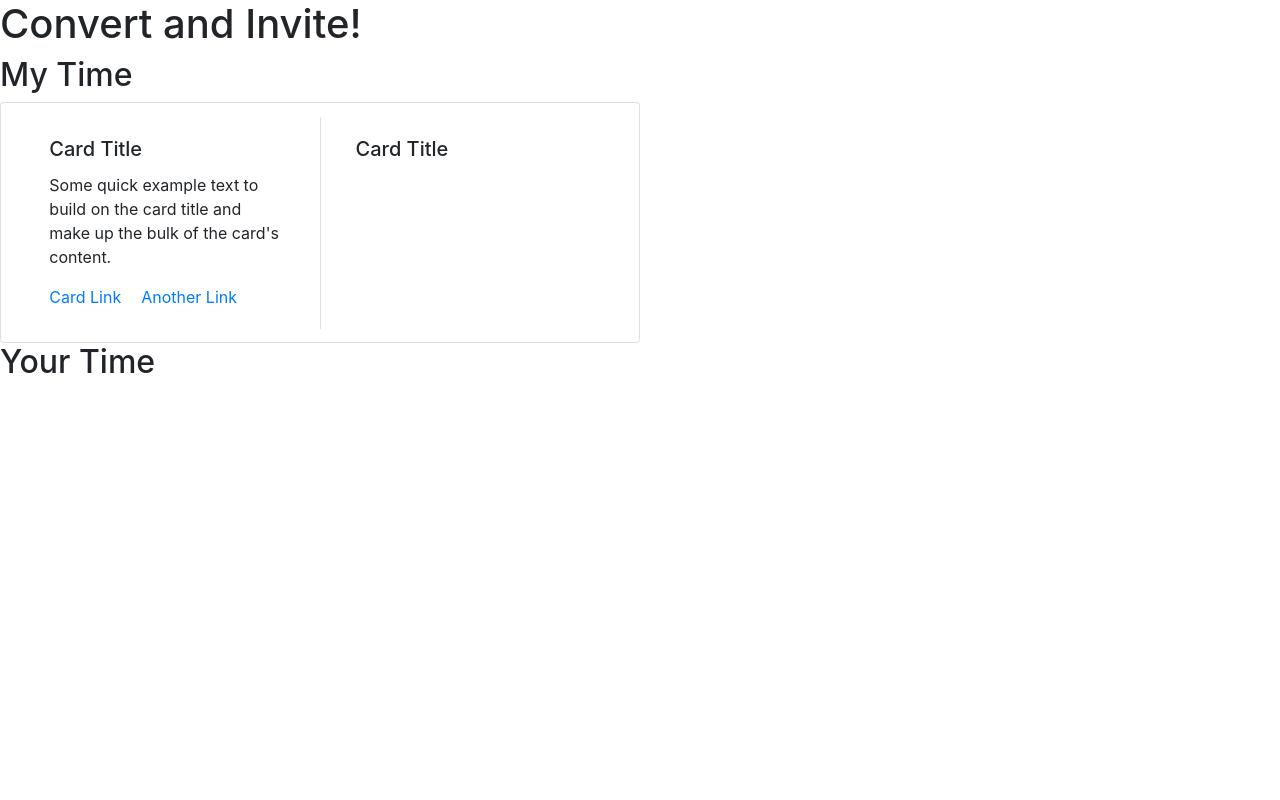
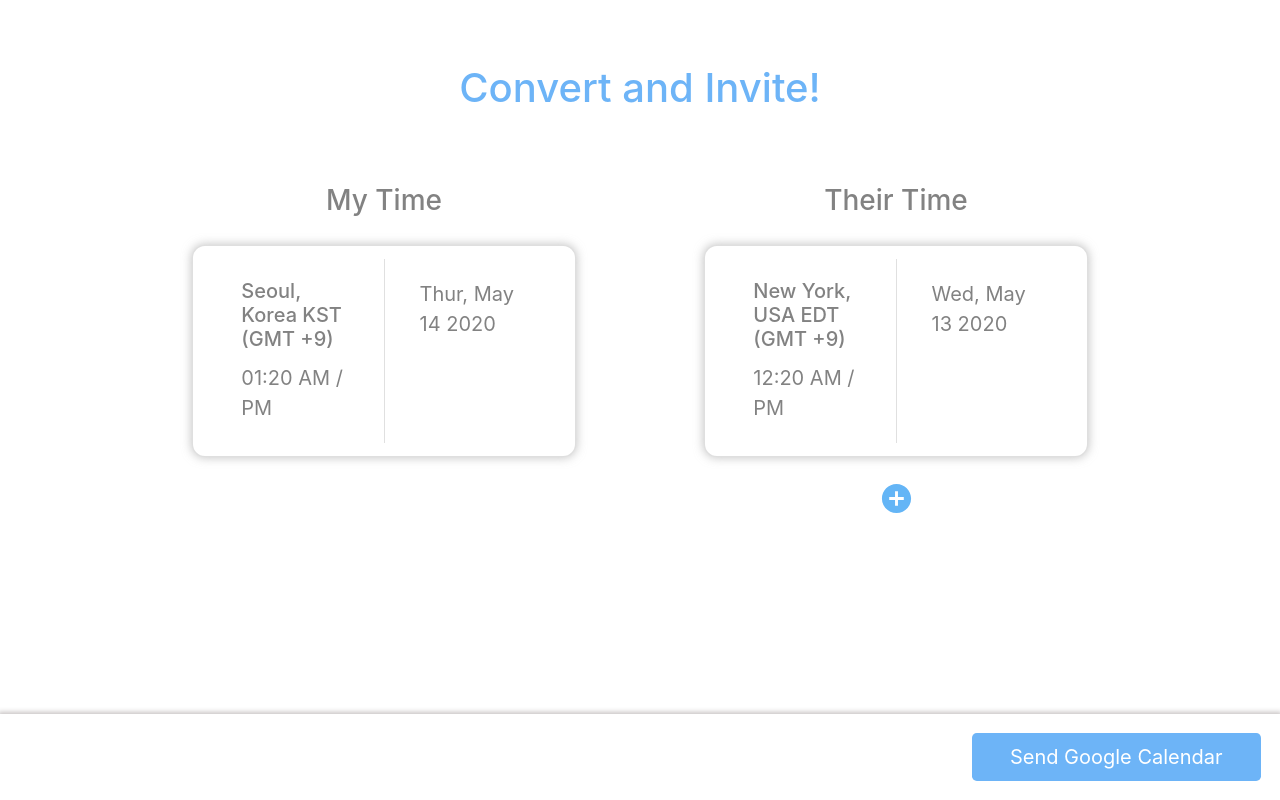
Before and after one commit to bungaepyo/web-app-inaeng-chinaeng, a React (Create React App) app: page / in a window 1280 px wide. Built offline with nearby package versions, Linux system fonts and the light colour scheme.

Commit message:
skeleton - home

```diff
--- a/package.json
+++ b/package.json
@@ -4,6 +4,7 @@
   "private": true,
   "dependencies": {
     "@material-ui/core": "^4.11.0",
+    "@material-ui/icons": "^4.9.1",
     "@testing-library/jest-dom": "^4.2.4",
     "@testing-library/react": "^9.5.0",
     "@testing-library/user-event": "^7.2.1",
@@ -11,6 +12,7 @@
     "react": "^16.13.1",
     "react-bootstrap": "^1.3.0",
     "react-dom": "^16.13.1",
+    "react-icons": "^3.11.0",
     "react-router-dom": "^5.2.0",
     "react-scripts": "3.4.3"
   },
--- a/src/components/Home.js
+++ b/src/components/Home.js
@@ -1,41 +1,44 @@
 import React from "react";
 import '../styles/Home.css';
-import { Col, Row } from "react-bootstrap";
+import { Button, Col, Row } from "react-bootstrap";
 import Card from "react-bootstrap/Card";
 import Container from "react-bootstrap/Container";
 import Divider from '@material-ui/core/Divider'
+import AddCircleIcon from '@material-ui/icons/AddCircle';
+import IconButton from '@material-ui/core/IconButton';
+import blue from "@material-ui/core/colors/blue";
 
 class Home extends React.Component{
     render(){
         return  <div className="app">
-                    <main>
                         <div className="header">
                             <h1 id="main-title">Convert and Invite!</h1>
                         </div>
 
-                        <div className="my-time-block">
-                            <div id="my-time-title">
-                                <h2>My Time</h2>
+                        <div className="card-block">
+                            <div className="card-block my-time">
+                                <div className="vertical-block">
+                                    <div className="title">
+                                        <h3>My Time</h3>
                                     </div>
-                            <div class="my-time-card">
-                            <Card style={{ width: '40rem' }}>
+                                    <div className="my-time-card">
+                                        <Card className="card">
                                             <Container>
                                                 <Row>
                                                     <Col className="my-time-time">
                                                             <Card.Body>
-                                                    <Card.Title>Card Title</Card.Title>
+                                                                <Card.Title className="card-title">
+                                                                    Seoul, Korea KST (GMT +9)
+                                                                </Card.Title>
                                                                 <Card.Text>
-                                                    Some quick example text to build on the card title and make up the bulk of
-                                                    the card's content.
+                                                                01:20 AM / PM
                                                                 </Card.Text>
-                                                    <Card.Link href="#">Card Link</Card.Link>
-                                                    <Card.Link href="#">Another Link</Card.Link>
                                                             </Card.Body>
                                                     </Col>
                                                     <Divider orientation="vertical" flexItem />
                                                     <Col className="my-time-date">
                                                             <Card.Body>
-                                                    <Card.Title>Card Title</Card.Title>
+                                                                <Card.Text>Thur, May 14 2020</Card.Text>
                                                             </Card.Body>
                                                     </Col>
                                                 </Row>
@@ -43,17 +46,54 @@ class Home extends React.Component{
                                         </Card>
                                     </div>
                                 </div>
+                            </div>
 
-                        <div className="your-time">
-                            <div id="your-time-title">
-                                <h2>Your Time</h2>
+                            <div className="card-block your-time">
+                                <div className="vertical-block">
+                                    <div className="title">
+                                            <h3>Their Time</h3>
+                                    </div>
+                                    <div className="your-time-card-container">
+                                        <div className="your-time-card">
+                                        <Card className="card">
+                                            <Container>
+                                                <Row>
+                                                    <Col className="your-time-time">
+                                                            <Card.Body>
+                                                                <Card.Title className="card-title">
+                                                                    New York, USA EDT (GMT +9)
+                                                                </Card.Title>
+                                                                <Card.Text>
+                                                                12:20 AM / PM
+                                                                </Card.Text>                                                            </Card.Body>
+                                                    </Col>
+                                                    <Divider orientation="vertical" flexItem />
+                                                    <Col className="your-time-date">
+                                                            <Card.Body>
+                                                                <Card.Text>Wed, May 13 2020</Card.Text>
+                                                            </Card.Body>
+                                                    </Col>
+                                                </Row>
+                                            </Container>
+                                        </Card>
+                                        </div>
+                                    </div>
+                                    <IconButton className="card-add-button">
+                                        <AddCircleIcon fontSize="large" style={{ color: blue[300] }}/>
+                                    </IconButton>
+                                </div>
                             </div>
                         </div>
 
                         <div className="footer">
-
+                            <Button
+                                className="send_google_button"
+                                variant="send"
+                                size="lg"
+                                style={{color:"white", background:"#6DB4F7"}}>
+                                    Send Google Calendar
+                            </Button>{' '}
                         </div>
-                    </main>
                 </div>;
     }
 }
--- a/src/styles/Home.css
+++ b/src/styles/Home.css
@@ -1,3 +1,79 @@
+html, body, #root, .app{
+    height: 100%;
+}
+
+.header{
+    text-align: center;
+    padding-top: 5%;
+    color: #6DB4F7;
+}
+
+body{
+    margin: 0;
+    padding: 0;
+    height:100%;
+}
+
+.title{
+    text-align: center;
+    padding-bottom: 5%;
+    color: #828282;
+}
+
+.card-block{
+    display: flex;
+    flex: 1;
+    color: #828282;
+}
+
+.card-block:first-child{
+    margin-top: 5%;
+    margin-bottom: 10%;
+    margin-right: 5%;
+    margin-left: 15%;
+}
+
+.card-block:last-child{
+    margin-top: 5%;
+    margin-bottom: 10%;
+    margin-right: 15%;
+    margin-left: 5%;
+}
+
+.card{
+    width: 100%;
+    border-radius: 13px;
+    box-shadow: 0 0 10px 1px rgba(164, 164, 164, 0.62);
+    margin-bottom: 3%;
+}
+
+.card-title{
+    font-size: 15pt;
+}
+
+.card-text{
+    font-size: 15pt;
+}
+
 .row{
     padding: 10pt;
 }
+
+.send_google_button {
+    float: right;
+    padding-left: 3%;
+    padding-right: 3%;
+}
+
+.footer{
+    padding: 1.5%;
+    box-shadow: 0 0 5px 2px #C7C3C3;
+    position: absolute;
+    left:0;
+    bottom:0;
+    right:0;
+}
+
+.card-add-button{
+    width: 100%;
+}
```
Also changed, not shown: 1 other file (tests, documents, lock files or other folders). Lines whose indentation alone changed are shown as unchanged.
